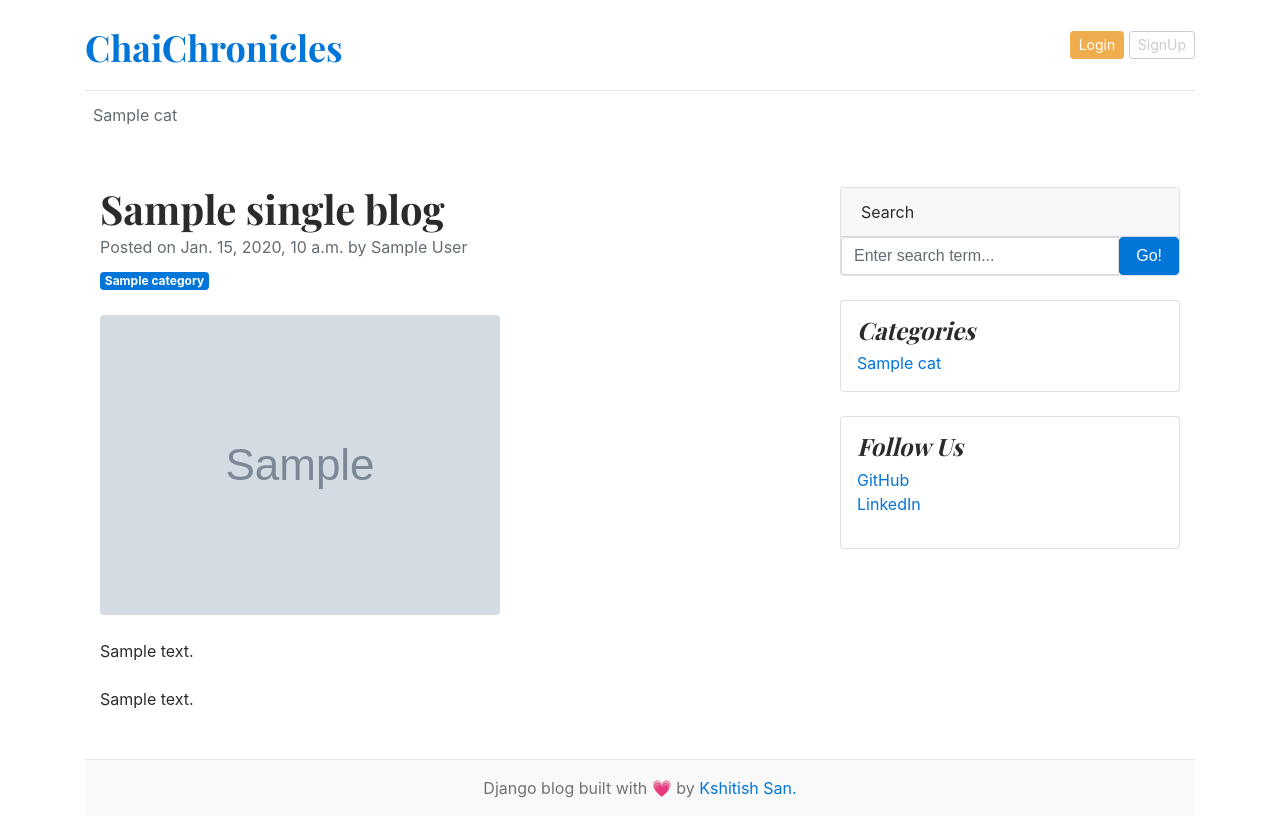
After one commit to kshitish18/chaichronicles, a Django app: template template/blogs.html in a window 1280 px wide. The commit adds this page. Run offline with Django 4.2, Linux system fonts and the light colour scheme; the template is opened without the code that fills it: most values are stand-ins (such as "Sample title", 1, 10 or a date in 2020); grey boxes marked "Sample" are stand-in pictures.

Commit message:
add the single blog page functionalities and workable the category links

```diff
--- a/blog_main/urls.py
+++ b/blog_main/urls.py
@@ -20,11 +20,14 @@ from django.urls import include, path
 from . import views
 from django.conf.urls.static import static
 from django.conf import settings
+from blogs import views as BlogViews
 
 urlpatterns = [
     path("admin/", admin.site.urls),
     path('', views.home, name='home'),
     path('category/', include('blogs.urls')),
+    path('<slug:slug>/', BlogViews.blogs, name='blogs'),
+
     path('register/', views.register, name='register'),
     path('login/', views.login, name='login'),
     path('logout/', views.logout, name='logout'),
--- a/template/base.html
+++ b/template/base.html
@@ -13,8 +13,8 @@
     <link href="https://fonts.googleapis.com/css?family=Playfair+Display:700,900" rel="stylesheet">
     <link href="{% static 'css/blog.css' %}" rel="stylesheet">
   </head>
-<body>
-     <div class="container">
+<body class="d-flex flex-column min-vh-100">
+     <div class="container flex-grow-1">
       <header class="blog-header py-3">
         <div class="row flex-nowrap justify-content-between align-items-center">
           <div class="col-8 pt-1">
@@ -50,7 +50,7 @@
 
 
 <!-- footer-part -->
-<footer class="blog-footer">
+<footer class="blog-footer  text-center py-3 mt-auto">
     <p>Django blog built with 💗 by <a href="#">Kshitish San.</a></p>
   </footer>
   </body>
--- /dev/null
+++ b/template/blogs.html
@@ -0,0 +1,68 @@
+{% extends 'base.html' %}
+
+{% block content %}
+
+<!-- Page content-->
+<div class="container mt-5">
+    <div class="row">
+        <div class="col-lg-8">
+            <!-- Post content-->
+            <article>
+                <!-- Post header-->
+                <header class="mb-4">
+                    <!-- Post title-->
+                    <h1 class="fw-bolder mb-1">{{single_blog.title}}</h1>
+                    <!-- Post meta content-->
+                    <div class="text-muted fst-italic mb-2">Posted on {{single_blog.created_at}} by {{single_blog.author}}</div>
+                    <!-- Post category-->
+                    <a class="badge bg-primary text-decoration-none text-light" href="#!">{{single_blog.category}}</a>
+                </header>
+                <!-- Preview image figure-->
+                <figure class="mb-4"><img class="img-fluid rounded" src="{{ single_blog.featured_image.url }}" alt="..." /></figure>
+                <!-- Post content-->
+                <section class="mb-5">
+                    <p class="fs-5 mb-4">{{single_blog.short_description}}</p>
+                    <p class="fs-5 mb-4">{{single_blog.blog_body}}</p>
+                    </section>
+            </article>
+        </div>
+        <!-- Side widgets-->
+        <div class="col-lg-4">
+            <!-- Search widget-->
+            <div class="card mb-4">
+                <div class="card-header">Search</div>
+                <div class="card-body">
+                    <div class="input-group">
+                        <input class="form-control" type="text" placeholder="Enter search term..." aria-label="Enter search term..." aria-describedby="button-search" />
+                        <button class="btn btn-primary" id="button-search" type="button">Go!</button>
+                    </div>
+                </div>
+            </div>
+            <!-- Categories widget-->
+            <div class="card mb-4 p-3">
+                <h4 class="font-italic">Categories</h4>
+                <div class="card-body">
+                    <div class="row">
+                        <div class="col-sm-6">
+                            <ul class="list-unstyled mb-0">
+                                {% for cat in categories %}
+                                <li><a href="{% url 'posts_by_category' cat.id %}">{{cat.category_name}}</a></li>
+                                {% endfor %}
+                            </ul>
+                        </div>
+                    </div>
+                </div>
+            </div>
+            <!-- Side widget-->
+            <div class="card mb-4 p-3">
+                <h4 class="font-italic">Follow Us</h4>
+                <ol class="list-unstyled">
+                    <li><a href="#">GitHub</a></li>
+                    <li><a href="#">LinkedIn</a></li>
+                </ol>
+            </div>
+        </div>
+    </div>
+</div>
+
+{% endblock %}
--- a/template/home.html
+++ b/template/home.html
@@ -8,7 +8,7 @@
     <div class="col-md-8 px-0">
       <h1 class="display-4 font-italic">{{ post.title }}</h1>
       <p class="lead my-3">{{ post.short_description | truncatewords:25 }}</p>
-      <p class="lead mb-0"><a href="#" class="text-white font-weight-bold">Continue reading...</a></p>
+      <p class="lead mb-0"><a href="{% url 'blogs' post.slug %}" class="text-white font-weight-bold">Continue reading...</a></p>
     </div>
 </div>
   {% endif %}
@@ -23,7 +23,7 @@
     <div class="col-md-6">
       <div class="card border-0" >
         <div class="card-body">
-          <h3>{{ post.title }}</h3>
+          <h3><a href="{% url 'blogs' post.slug %}" class="text-dark"> {{ post.title }}</a></h3>
           <small class="mb-1 text-muted">{{ post.created_at | timesince }} ago | {{ post.author }}</small>
           <p class="card-text">{{ post.short_description | truncatewords:25 }}</p>
         </div>
@@ -49,7 +49,7 @@
 
         <div class="card border-0" >
           <div class="card-body">
-            <h3>{{ post.title }}</h3>
+            <h3><a href="{% url 'blogs' post.slug %}" class="text-dark">{{ post.title }}</a></h3>
             <small class="mb-1 text-muted">{{ post.created_at | timesince }} ago | {{ post.author }}</small>
             <p class="card-text">{{ post.short_description | truncatewords:25 }}</p>
           </div>
```
Also changed, not shown: blogs/views.py (+7 -1 lines), template/posts_by_category.html (+1 -12 lines).
